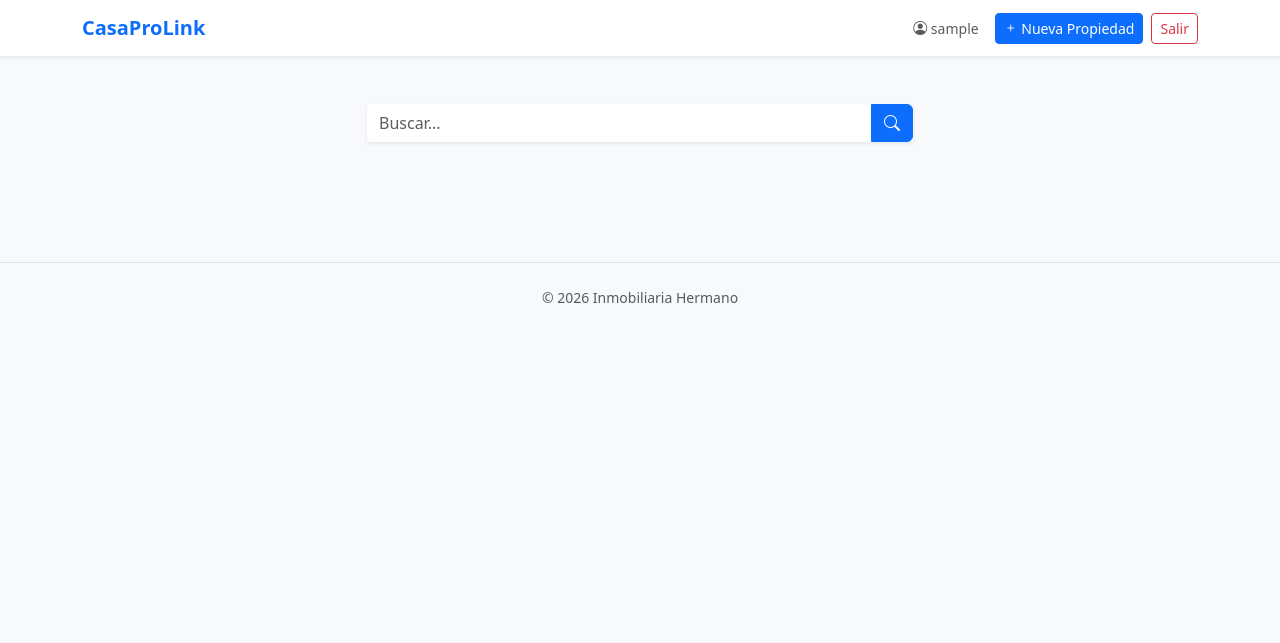
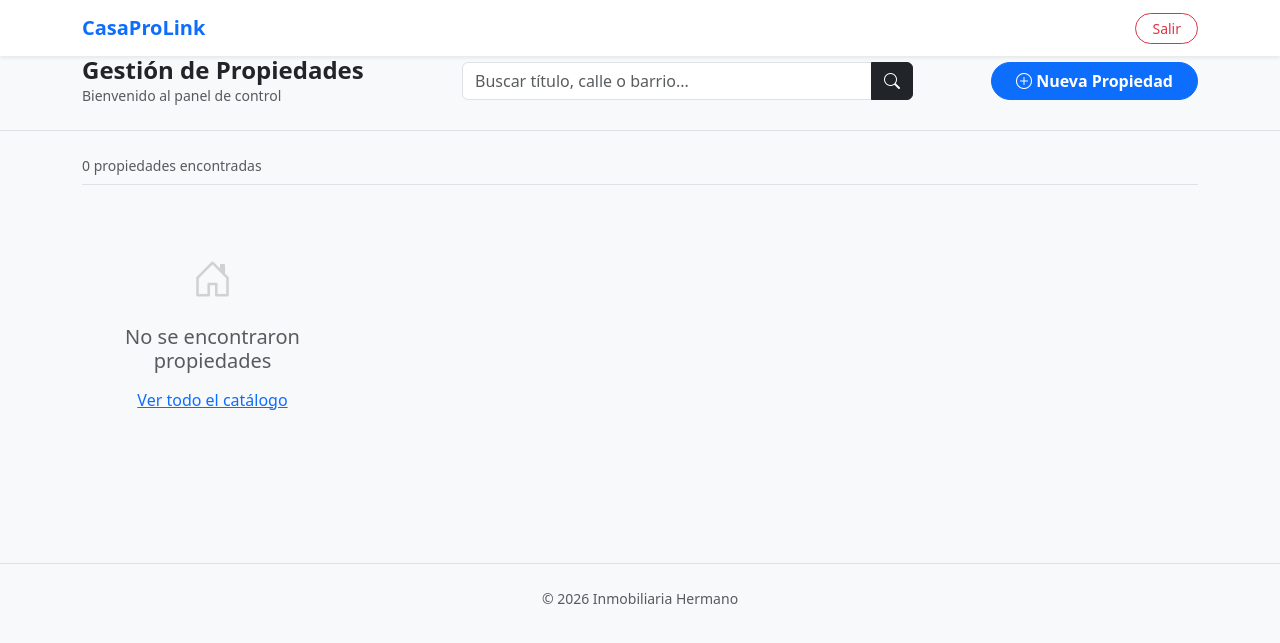
Before and after one commit to MariNaselli/Casa-Pro-Link, a Flask app: page / in a window 1280 px wide. Shown: the top 643 px of the page. Run offline with Flask 3, Linux system fonts and the light colour scheme; the visitor is signed in with stand-in values (Sample User, id 1); data that the repository does not hold is empty.

Commit message:
Creo archivo hero

```diff
--- a/app/routes.py
+++ b/app/routes.py
@@ -4,6 +4,8 @@ from sqlalchemy.orm import joinedload
 from flask_login import login_user, logout_user, login_required, current_user
 from .utils import guardar_archivo_multimedia, generar_slug
 import os
+from sqlalchemy import or_
+from sqlalchemy.orm import joinedload
 
 @app.route('/admin')
 def admin():
@@ -31,19 +33,59 @@ def logout():
 
 # --- RUTAS PÚBLICAS ---
 
+from sqlalchemy import or_
+
 @app.route('/')
 def home():
-    query = request.args.get('q', '')
-    if query.strip():
-        # Filtramos por texto en título o calle, y buscamos en la relación de barrio
-        lista_propiedades = Propiedad.query.options(joinedload(Propiedad.archivos)).join(Barrio).filter(
-            Propiedad.activo == True,
-            (Propiedad.titulo.contains(query) | Propiedad.calle.contains(query) | Barrio.nombre.contains(query))
-        ).all()
-    else:
-        lista_propiedades = Propiedad.query.options(joinedload(Propiedad.archivos)).filter_by(activo=True).all()
+    # 1. Capturamos los filtros
+    ubicacion_buscada = request.args.get('ubicacion', '').strip()
+    query_admin = request.args.get('q', '').strip()
+    tipo_id = request.args.get('tipo')
+    operacion_id = request.args.get('operacion')
 
-    return render_template('public/index.html', propiedades=lista_propiedades, busqueda=query) # Ruta actualizada
+    # 2. Consulta Base (Outerjoin para incluir casas sin barrio asignado)
+    p_query = Propiedad.query.outerjoin(Barrio).filter(Propiedad.activo == True)
+
+    # 3. Filtro de Ubicación (Busca texto en Ciudad O Barrio)
+    if ubicacion_buscada:
+        p_query = p_query.filter(
+            or_(
+                Propiedad.localidad.ilike(f'%{ubicacion_buscada}%'),
+                Barrio.nombre.ilike(f'%{ubicacion_buscada}%')
+            )
+        )
+
+    # 4. Filtros del Admin y Selectores
+    if query_admin:
+        p_query = p_query.filter(
+            or_(
+                Propiedad.titulo.ilike(f'%{query_admin}%'),
+                Propiedad.calle.ilike(f'%{query_admin}%')
+            )
+        )
+    if tipo_id: p_query = p_query.filter(Propiedad.tipo_id == tipo_id)
+    if operacion_id: p_query = p_query.filter(Propiedad.operacion_id == operacion_id)
+
+    # 5. Ejecutamos la búsqueda
+    lista_propiedades = p_query.options(joinedload(Propiedad.archivos)).all()
+
+    # --- LÓGICA DE AUTOCOMPLETAR (SOLUCIÓN DEFINITIVA) ---
+    # Obtenemos solo los nombres (texto) de ciudades y barrios
+    ciudades_db = db.session.query(Propiedad.localidad).distinct().all()
+    nombres_ciudades = [c[0] for c in ciudades_db if c[0]]
+
+    barrios_db = db.session.query(Barrio.nombre).distinct().all()
+    nombres_barrios = [b[0] for b in barrios_db if b[0]]
+
+    # Unimos todo en una sola lista ordenada y sin duplicados
+    lista_sugerencias = sorted(list(set(nombres_ciudades + nombres_barrios)))
+
+    return render_template('public/index.html',
+                           propiedades=lista_propiedades,
+                           sugerencias=lista_sugerencias, # <--- ESTA ES LA CLAVE
+                           tipos=TipoPropiedad.query.all(),
+                           operaciones=TipoOperacion.query.all(),
+                           busqueda=query_admin)
 
 @app.route('/propiedad/<slug>') # <--- Cambió de <int:id> a <slug>
 def ficha(slug): # <--- Ahora recibe el texto
--- a/app/templates/base.html
+++ b/app/templates/base.html
@@ -11,6 +11,7 @@
     <style>
         body { background-color: #f8f9fa; }
         .card-img-top { height: 200px; object-fit: cover; }
+
     </style>
     {% block extra_css %}{% endblock %}
 </head>
--- a/app/templates/includes/_navbar.html
+++ b/app/templates/includes/_navbar.html
@@ -1,17 +1,14 @@
-<nav class="navbar navbar-expand-lg navbar-light bg-white shadow-sm mb-4">
+<nav class="navbar navbar-expand-lg navbar-light bg-white shadow-sm mb-0">
     <div class="container">
         <a class="navbar-brand fw-bold text-primary" href="/">CasaProLink</a>
+
         <div class="ms-auto d-flex align-items-center">
             {% if current_user.is_authenticated %}
-                <span class="text-muted small me-3 d-none d-md-inline">
-                    <i class="bi bi-person-circle"></i> {{ current_user.username }}
-                </span>
-                <a href="{{ url_for('cargar') }}" class="btn btn-primary btn-sm me-2">
-                    <i class="bi bi-plus"></i> Nueva Propiedad
+                <a href="{{ url_for('logout') }}" class="btn btn-outline-danger btn-sm rounded-pill px-3">
+                    Salir
                 </a>
-                <a href="{{ url_for('logout') }}" class="btn btn-outline-danger btn-sm">Salir</a>
             {% else %}
-                <a href="https://wa.me/TUNUMERO" class="btn btn-outline-success btn-sm">
+                <a href="https://wa.me/TUNUMERO" class="btn btn-outline-success btn-sm rounded-pill px-3">
                     <i class="bi bi-whatsapp"></i> Contactar
                 </a>
             {% endif %}
--- a/app/templates/public/index.html
+++ b/app/templates/public/index.html
@@ -2,57 +2,148 @@
 {% block title %}Catálogo de Propiedades{% endblock %}
 
 {% block content %}
+
+{% if not current_user.is_authenticated %}
+    {% include 'includes/_hero.html' %}
+{% endif %}
+
+{% if current_user.is_authenticated %}
+<div class="bg-light border-bottom py-4 mb-4" style="margin-top: -24px;">
     <div class="container">
-  <div class="row justify-content-center my-5">
-    <div class="col-md-6">
-      <form action="/" method="GET" class="input-group shadow-sm">
-        <input type="text" name="q" class="form-control border-0" placeholder="Buscar..." value="{{ busqueda or '' }}">
-        <button class="btn btn-primary" type="submit"><i class="bi bi-search"></i></button>
-        {% if busqueda %}<a href="/" class="btn btn-outline-secondary border-0">Limpiar</a>{% endif %}
+        <div class="row align-items-center">
+            <div class="col-md-4">
+                <h4 class="fw-bold mb-0">Gestión de Propiedades</h4>
+                <p class="text-muted small mb-0">Bienvenido al panel de control</p>
+            </div>
+            <div class="col-md-5">
+                <form action="/" method="GET" class="input-group">
+                    <input type="text" name="q" class="form-control" placeholder="Buscar título, calle o barrio..." value="{{ busqueda or '' }}">
+                    <button class="btn btn-dark" type="submit"><i class="bi bi-search"></i></button>
+                    {% if busqueda %}<a href="/" class="btn btn-outline-secondary">Limpiar</a>{% endif %}
                 </form>
             </div>
+            <div class="col-md-3 text-end">
+                <a href="{{ url_for('cargar') }}" class="btn btn-primary rounded-pill px-4 fw-bold">
+                    <i class="bi bi-plus-circle"></i> Nueva Propiedad
+                </a>
             </div>
+        </div>
+    </div>
+</div>
+{% endif %}
 
-  <div class="row row-cols-1 row-cols-md-4 g-4 pb-5">
+<div class="container mt-4">
+  {% if current_user.is_authenticated %}
+    <div class="d-flex justify-content-between mb-3 border-bottom pb-2">
+        <span class="text-muted small">{{ propiedades|length }} propiedades encontradas</span>
+    </div>
+  {% endif %}
+
+  <div class="row row-cols-1 row-cols-sm-2 row-cols-md-3 row-cols-lg-4 g-4 pb-5">
     {% for p in propiedades %}
     <div class="col">
-      <div class="card h-100 shadow-sm border-0 position-relative">
+      <div class="card h-100 shadow-sm border-0 rounded-4 overflow-hidden position-relative">
 
         {% set img = p.archivos | selectattr('tipo', 'equalto', 'imagen') | first %}
+        <div class="position-relative">
             <img src="{{ url_for('static', filename='uploads/' + img.archivo_nombre) if img else url_for('static', filename='img/no-photo.jpg') }}"
                  class="card-img-top" style="height: 180px; object-fit: cover">
-
-        <div class="position-absolute top-0 end-0 m-2">
-          <span class="badge {{ 'bg-success' if p.operacion_rel.nombre == 'Venta' else 'bg-warning text-dark' }}">
+            <span class="badge position-absolute top-0 end-0 m-2 {{ 'bg-success' if p.operacion_rel.nombre == 'Venta' else 'bg-warning text-dark' }} rounded-pill px-3">
                 {{ p.operacion_rel.nombre }}
             </span>
         </div>
 
         <div class="card-body p-3">
           <h6 class="fw-bold mb-1 text-truncate">{{ p.titulo }}</h6>
-          <p class="text-muted small mb-2"><i class="bi bi-geo-alt"></i> {{ p.barrio_rel.nombre }}</p>
-          <h6 class="text-primary fw-bold mb-0">
+          <p class="text-muted small mb-2"><i class="bi bi-geo-alt text-danger"></i> {{ p.barrio_rel.nombre }}</p>
+          <h6 class="text-primary fw-bold mb-0 fs-5">
             {{ p.moneda }} {{ "{:,.0f}".format(p.precio).replace(',', '.') if p.precio else 'Consultar' }}
           </h6>
+
+          <div class="mt-3 pt-3 border-top d-flex justify-content-between">
+             {% include 'includes/_acciones.html' %}
           </div>
-
-        <div class="card-footer bg-white border-0 p-3 pt-0">
-  <div class="d-flex align-items-center justify-content-between">
-
-    {% include 'includes/_acciones.html' %}
+        </div>
 
       </div>
     </div>
-      </div>
+    {% else %}
+    <div class="col-12 text-center py-5">
+        <i class="bi bi-house-door fs-1 text-muted opacity-25"></i>
+        <h5 class="mt-3 text-muted">No se encontraron propiedades</h5>
+        <a href="/" class="btn btn-link">Ver todo el catálogo</a>
     </div>
     {% endfor %}
   </div>
 </div>
 
 {% include 'includes/_modal_eliminar.html' %}
-
 {% endblock %}
 
 {% block scripts %}
 <script src="{{ url_for('static', filename='js/propiedades.js') }}"></script>
+
+<script>
+    document.addEventListener("DOMContentLoaded", function() {
+        const input = document.getElementById('inputUbicacion');
+        const menu = document.getElementById('menuSugerencias');
+
+        // Si no estamos en la home pública (Admin), estos elementos no existen, así que salimos.
+        if (!input || !menu) return;
+
+        // Recibimos la lista limpia desde Python (si no llega nada, usa lista vacía)
+        const todasLasOpciones = {{ sugerencias | default([]) | tojson }};
+
+        // Escuchamos lo que escribe el usuario
+        input.addEventListener('input', function() {
+            const valor = this.value.toLowerCase().trim();
+
+            // Limpiamos el menú
+            menu.innerHTML = '';
+
+            // Si hay menos de 2 letras, ocultamos el menú y no hacemos nada
+            if (valor.length < 2) {
+                menu.classList.add('d-none');
+                return;
+            }
+
+            // Filtramos las coincidencias
+            const coincidencias = todasLasOpciones.filter(op => op.toLowerCase().includes(valor));
+
+            // Si no hay coincidencias, ocultamos
+            if (coincidencias.length === 0) {
+                menu.classList.add('d-none');
+                return;
+            }
+
+            // Creamos los botones lindos dentro del menú
+            coincidencias.forEach(op => {
+                const item = document.createElement('button');
+                item.className = "list-group-item list-group-item-action text-start border-0 px-3 py-2";
+                item.innerHTML = `<i class="bi bi-geo-alt-fill text-danger me-2"></i> ${op}`;
+
+                // Al hacer clic, rellenamos el input y ocultamos el menú
+                item.onclick = function(e) {
+                    e.preventDefault();
+                    input.value = op;
+                    menu.classList.add('d-none');
+                    // Opcional: Podés hacer que se envíe el formulario automáticamente al elegir
+                    // input.form.submit();
+                };
+
+                menu.appendChild(item);
+            });
+
+            // Mostramos el menú
+            menu.classList.remove('d-none');
+        });
+
+        // Cerrar el menú si clickea afuera
+        document.addEventListener('click', function(e) {
+            if (!input.contains(e.target) && !menu.contains(e.target)) {
+                menu.classList.add('d-none');
+            }
+        });
+    });
+</script>
 {% endblock %}
```
Also changed, not shown: app/templates/includes/_hero.html (added, +49 -0 lines). Lines whose indentation alone changed are shown as unchanged.
